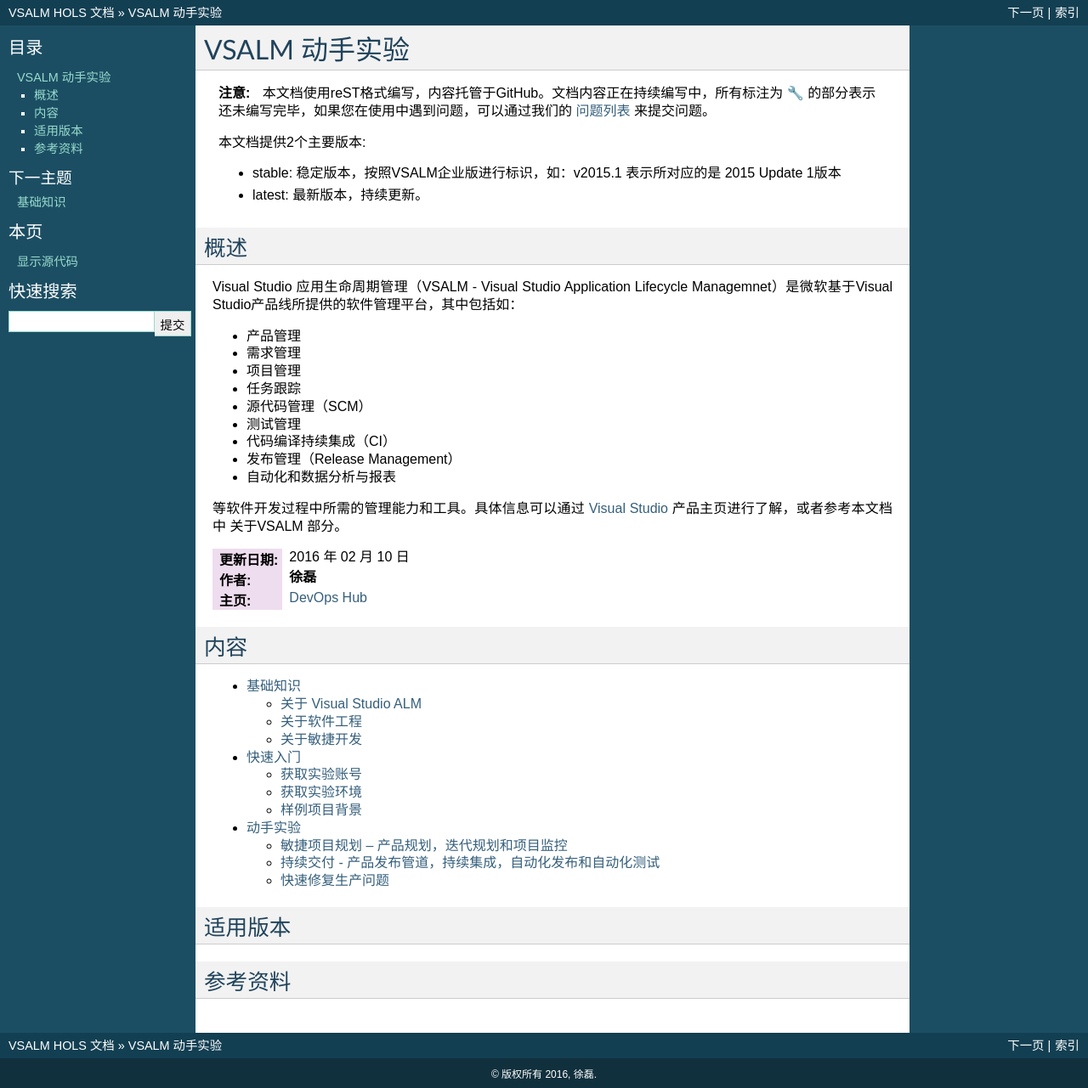
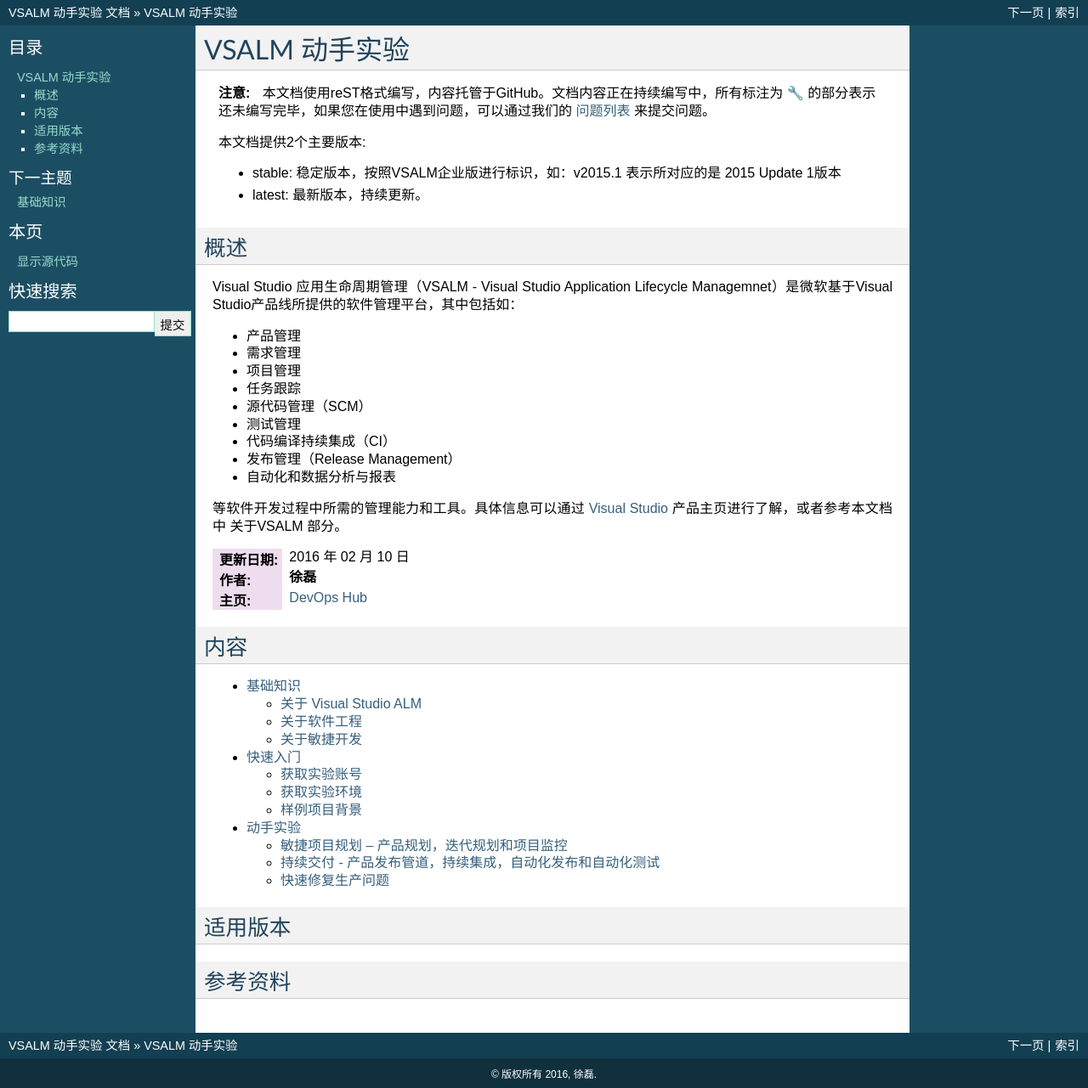
Before and after one commit to ups216/vsalm-hols, a Sphinx documentation site: the page built from docs/index.rst, in a window 1280 px wide. Shown: the whole page at 85% size. Built offline with Sphinx 7.4.7, drawn with Linux system fonts in a browser that asks for light colours; the version number could not be read and is left out.

Commit message:
change project name

```diff
--- a/docs/conf.py
+++ b/docs/conf.py
@@ -39,7 +39,7 @@
 master_doc = 'index'
 
 # General information about the project.
-project = u'VSALM HOLS'
+project = u'VSALM 动手实验'
 AUTHORS = u"徐磊"
 copyright = u'2016, '+AUTHORS
 
```
